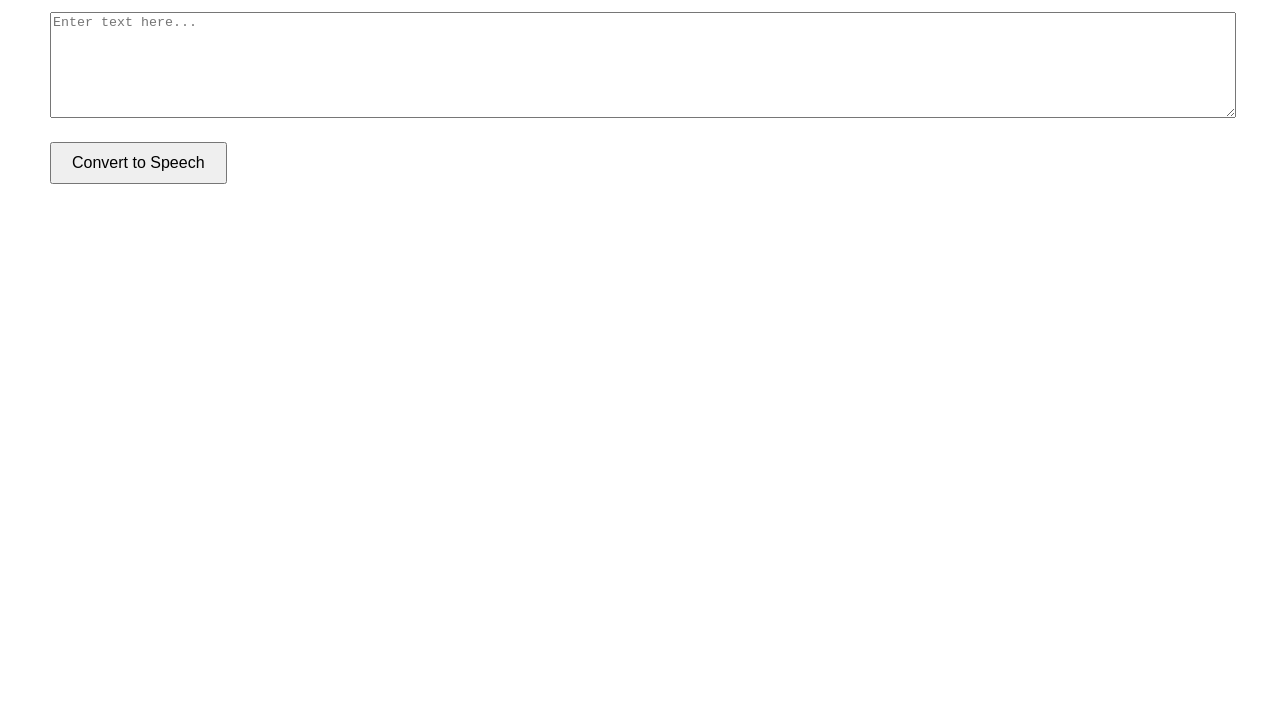
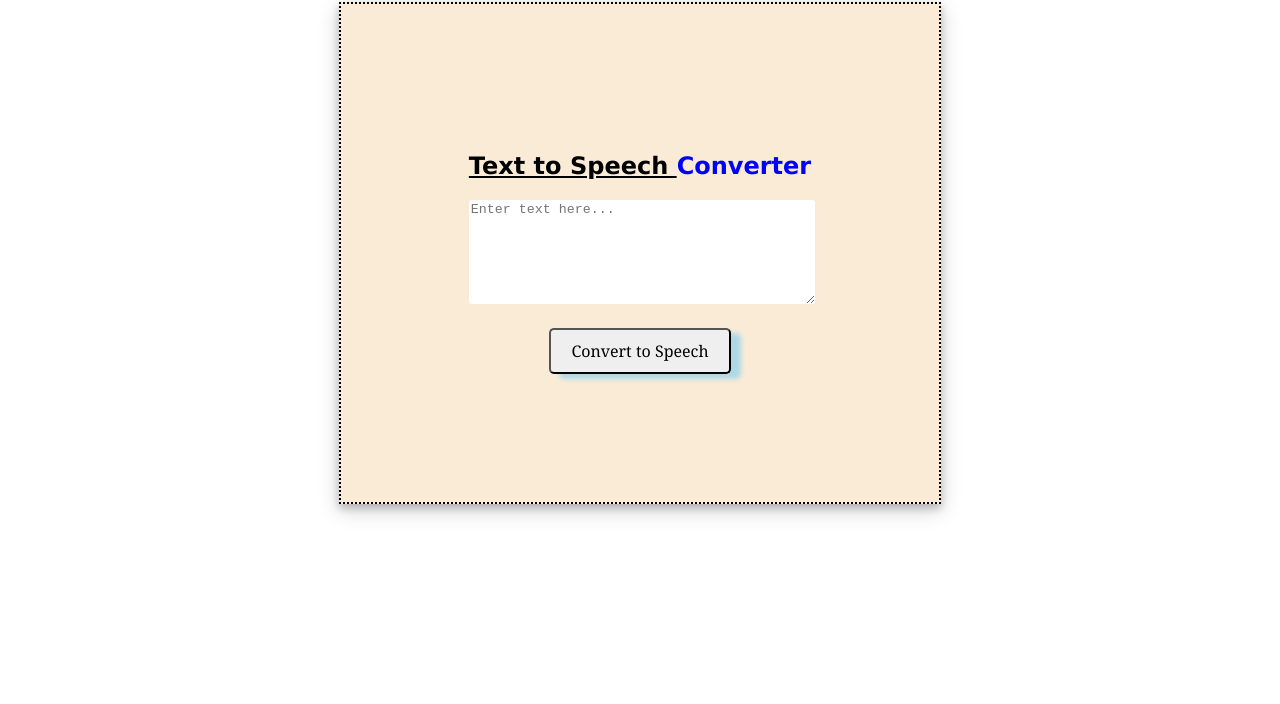
Before and after one commit to hadishah123/Text-to-speech_Generator_App, a plain HTML site: page index.html in a window 1280 px wide. Shown: the part 96-800 px from the top of the page. Drawn offline with Linux system fonts and the light colour scheme.

Commit message:
adding css

```diff
--- a/index.html
+++ b/index.html
@@ -4,27 +4,14 @@
     <meta charset="UTF-8">
     <meta name="viewport" content="width=device-width, initial-scale=1.0">
     <title>Text to Speech Converter</title>
-    <style>
-        body {
-            font-family: Arial, sans-serif;
-            margin: 50px;
-        }
-        #text {
-            width: 100%;
-            height: 100px;
-        }
-        button {
-            margin-top: 20px;
-            padding: 10px 20px;
-            font-size: 16px;
-        }
-    </style>
+    <link rel="stylesheet" href="styles.css">
 </head>
 <body>
-    <h1>Text to Speech Converter</h1>
+    <section>
+    <h1> <u>Text to Speech </u><span>Converter</span></h1>
     <textarea id="text" placeholder="Enter text here..."></textarea><br>
     <button onclick="convertTextToSpeech()">Convert to Speech</button>
-
+</section>
     <script src="app.js"></script>
 </body>
 </html>
--- /dev/null
+++ b/styles.css
@@ -0,0 +1,46 @@
+/* body {
+    font-family: Arial, sans-serif;
+    margin: 50px;
+}
+ */
+body{
+    display: flex;
+    justify-content: center;
+    align-items: center;
+    margin-top: 50px;
+    font-family: 'Lucida Sans', 'Lucida Sans Regular', 'Lucida Grande', 'Lucida Sans Unicode', Geneva, Verdana, sans-serif;
+}
+section{
+    display: block;
+    justify-content: center;
+    text-align: center;
+    background-color: antiquewhite;
+    padding: 10vw;
+    margin: 6vh;
+    border: 2px dotted black;
+    box-shadow: 0 4px 8px 0 rgba(0, 0, 0, 0.2), 0 6px 20px 0 rgba(0, 0, 0, 0.19);
+}
+#text{
+    width: 100%;
+    height: 100px;
+    border-radius: 3px;
+    border: none;
+}
+span{
+    color: blue;
+}
+button {
+    box-shadow: 10px 5px 5px lightblue;
+    margin-top: 20px;
+    padding: 10px 20px;
+    font-size: 16px;
+    border-radius: 5px;
+    font-family: Georgia, 'Times New Roman', Times, serif;
+}
+
+button:hover{
+    background-color: rgb(92, 185, 92);
+    box-shadow: 10px 10px 10px lightblue;
+    transition: .5s;
+    color: white;
+}
```
